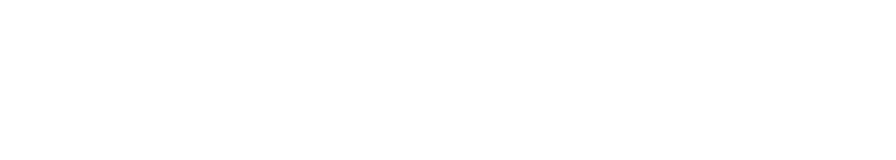
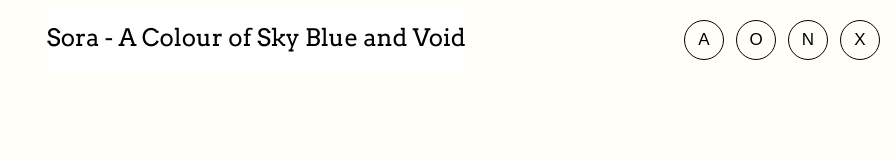
Before and after one commit to j900213/Website_for_color_thesis, a plain HTML site: page color.html in a window 1280 px wide. Shown: the whole page, without its empty margins (384-1280 px from the left). Drawn offline with Linux system fonts and the light colour scheme.

Commit message:
Completed Header

```diff
--- a/action.js
+++ b/action.js
@@ -1,14 +1,19 @@
 const innerCursor = document.querySelector(".cursor--small");
+let clientX = -100;
+let clientY = -100;
+
 const target = document.querySelectorAll(".magic-box");
+
 const links = document.querySelectorAll("a");
+let colorSaved;
+let borderSaved;
+
 const abstractSec = document.querySelector(".abstract-section");
 const titleStatic = document.querySelector(".main-static");
 const titleSticky = document.querySelector(".main-sticky");
 
-let clientX = -100;
-let clientY = -100;
-let colorSaved;
-let borderSaved;
+const sortButtons = document.querySelectorAll(".sort-buttons div button");
+console.log(sortButtons);
 
 /*--- Cursor Initilazation ---*/
 const initCursor = () => {
@@ -292,5 +297,15 @@ for (let i = 0; i < target.length; i++) {
   });
 }
 
+/*--- Sort Button Hovering Effect ---*/
+sortButtons.forEach((sortButton) => {
+  sortButton.addEventListener("mouseover", () => {
+    sortButton.parentNode.childNodes[3].style.display = `block`;
+  });
+  sortButton.addEventListener("mouseleave", () => {
+    sortButton.parentNode.childNodes[3].style.display = `none`;
+  });
+});
+
 initCursor();
 window.addEventListener("scroll", navBgChange);
--- a/color.html
+++ b/color.html
@@ -3,7 +3,51 @@
   <head>
     <meta charset="UTF-8" />
     <meta name="viewport" content="width=device-width, initial-scale=1.0" />
-    <title>Document</title>
+    <meta name="description" content="Yuan Xiao's Essay" />
+    <meta name="robots" content="index, follow" />
+    <link
+      href="https://fonts.googleapis.com/css2?family=Noto+Serif+SC&display=swap"
+      rel="stylesheet"
+    />
+    <link
+      href="https://fonts.googleapis.com/css2?family=Arvo&display=swap"
+      rel="stylesheet"
+    />
+
+    <link rel="stylesheet" href="./style/style.css" />
+    <title>Sora - A Colour of Sky Blue and Void</title>
   </head>
-  <body></body>
+  <body>
+    <div class="cursor cursor--small"></div>
+    <!-- Main Section with navigation -->
+    <header class="color-header">
+      <div class="color-title-wrapper">
+        <h1 class="color-title">
+          <a href="#" class="color-title-link-wrapper"
+            >Sora - A Colour of Sky Blue and Void</a
+          >
+        </h1>
+      </div>
+      <div class="sort-buttons">
+        <div class="sort-alphabetic">
+          <button type="button">A</button>
+          <span>Alphabetic</span>
+        </div>
+        <div class="sort-origin">
+          <button type="button">O</button>
+          <span>Origin</span>
+        </div>
+        <div class="sort-number">
+          <button type="button">N</button>
+          <span>Number</span>
+        </div>
+        <div class="sort-none">
+          <button type="button">X</button>
+          <span>None</span>
+        </div>
+      </div>
+    </header>
+    <section class="color-number-section"></section>
+    <script src="./action.js"></script>
+  </body>
 </html>
--- a/style/2-colorPage/_2-color.scss
+++ b/style/2-colorPage/_2-color.scss
@@ -0,0 +1 @@
+@import "main";
--- /dev/null
+++ b/style/2-colorPage/_main.scss
@@ -0,0 +1,69 @@
+.color-header {
+  position: relative;
+  width: 100%;
+  min-height: 10vh;
+  display: flex;
+  align-items: center;
+  justify-content: center;
+}
+
+.color-title-wrapper {
+  background: white;
+  position: fixed;
+}
+
+.color-title {
+  font-size: 2.4rem;
+  font-weight: 300;
+  margin: 1.5rem 0rem 2rem 0rem;
+
+  & a {
+    text-decoration: none;
+    color: black;
+  }
+}
+
+.sort-buttons {
+  position: absolute;
+  right: 1rem;
+  top: 50%;
+  display: flex;
+  align-items: center;
+  justify-content: space-around;
+  transform: translate(0%, -50%);
+
+  & div {
+    position: relative;
+  }
+
+  & button {
+    background: transparent;
+    border: 1px solid black;
+    border-radius: 50%;
+    height: 4rem;
+    width: 4rem;
+    margin: 0rem 0.6rem;
+    font-size: 1.7rem;
+    transition: all 0.2s ease;
+    cursor: none;
+
+    &:hover {
+      background: black;
+      color: white;
+    }
+  }
+
+  & span {
+    display: none;
+    position: absolute;
+    bottom: -50%;
+    left: 50%;
+    font-size: 1.3rem;
+    transform: translate(-50%);
+  }
+}
+
+/*--- Color Number Section ---*/
+.color-number-section {
+  min-height: 100vh;
+}
```
Also changed, not shown: index.html (+1 -1 lines), style/style.css, 1 other file.
